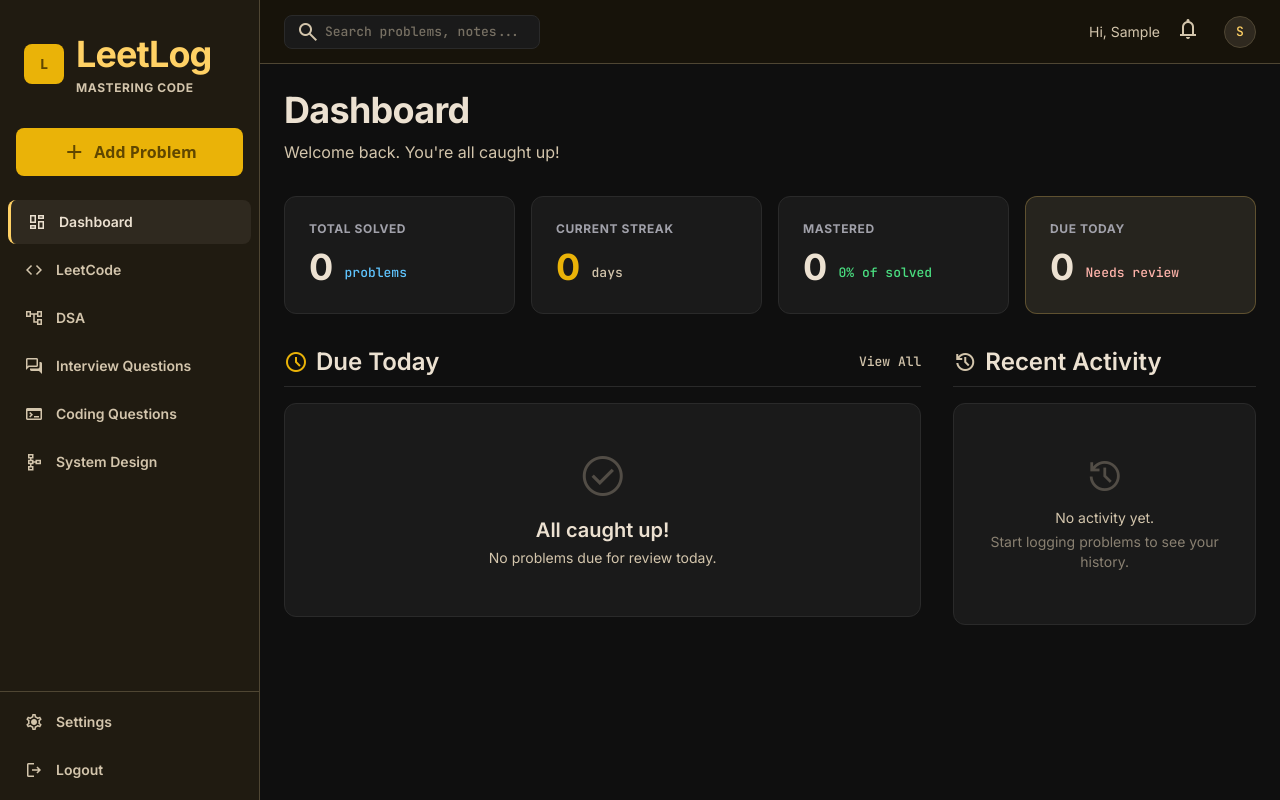
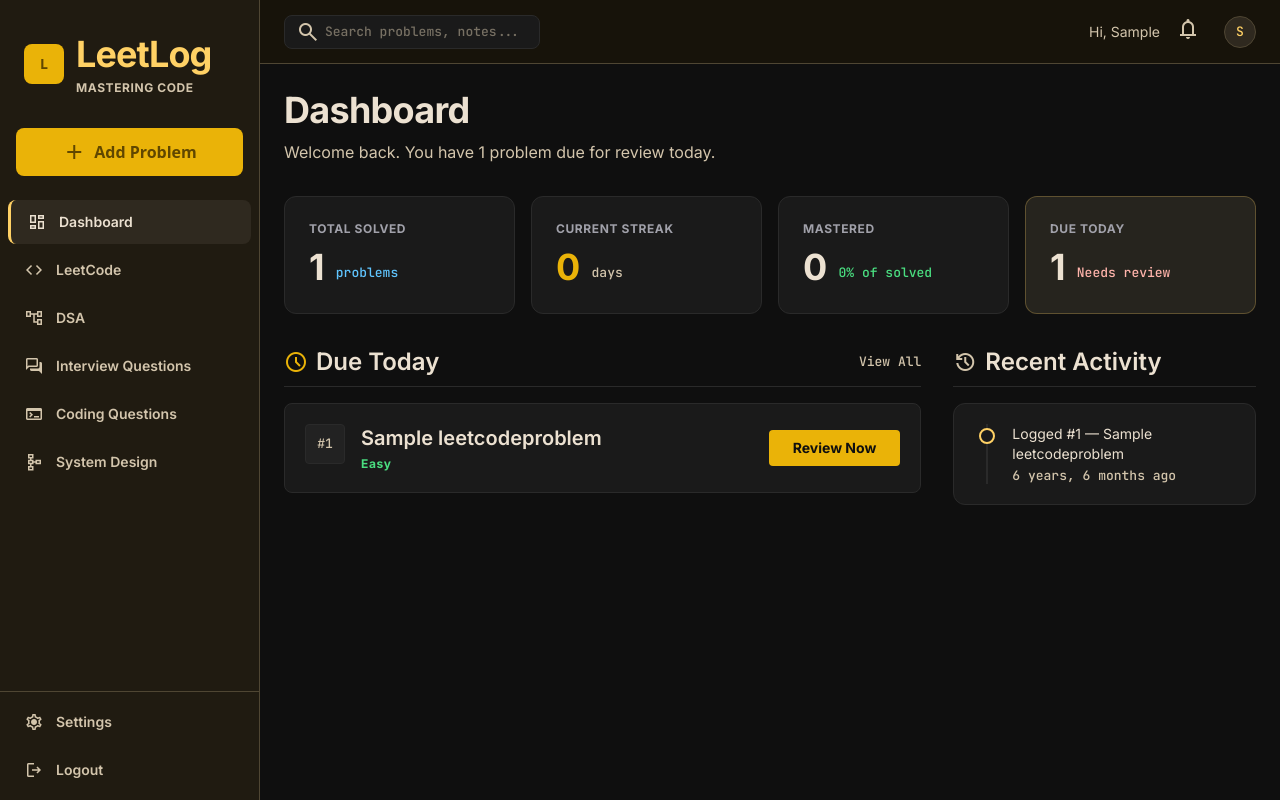
Before and after one commit to Nashiol/LeetLog, a Django app: page /dashboard/ in a window 1280 px wide. Run offline with Django 5.2, Linux system fonts and the light colour scheme; a user stored in the database is signed in; tables that the repository leaves empty hold one stand-in row (values such as "Sample post"); some libraries are stand-ins or nearby versions.

Commit message:
Feature: Integrated real stats to the dashboard.

```diff
--- a/dashboard/templates/dashboard/dashboard.html
+++ b/dashboard/templates/dashboard/dashboard.html
@@ -42,7 +42,7 @@
             <div class="flex items-end gap-3">
                 <span class="font-display text-display text-on-surface">{{ mastered_count }}</span>
                 <span class="font-label-mono text-label-mono text-[#4ADE80] mb-2">
-                    {% if total_problems > 0 %}{{ mastered_count }}% of solved{% else %}0% of solved{% endif %}
+                    {% if total_problems > 0 %}{{ mastered_percentage }}% of solved{% else %}0% of solved{% endif %}
                 </span>
             </div>
         </div>
--- a/dashboard/views.py
+++ b/dashboard/views.py
@@ -1,33 +1,88 @@
-from datetime import date
+from datetime import date, timedelta
 
 from django.contrib.auth.decorators import login_required
+from django.db.models import Count
 from django.http import HttpRequest, HttpResponse
 from django.shortcuts import render
+from django.utils.timesince import timesince
+
+from leetcode.models import LeetCodeProblem
 
 
 @login_required
 def dashboard_view(request: HttpRequest) -> HttpResponse:
     user = request.user
+    today = date.today()
 
-    due_today_count: int = 0
-    total_problems: int = 0
-    easy_count: int = 0
-    medium_count: int = 0
-    hard_count: int = 0
-    mastered_count: int = 0
-    streak: int = 0
+    due_today = (
+        LeetCodeProblem.objects
+        .filter(user=user, next_review_date__lte=today)
+        .exclude(status="mastered")
+        .order_by("next_review_date")
+    )
+    due_today_count: int = due_today.count()
+
+    difficulty_counts = (
+        LeetCodeProblem.objects
+        .filter(user=user)
+        .values("difficulty")
+        .annotate(count=Count("id"))
+    )
+    count_map: dict[str, int] = {
+        item["difficulty"]: item["count"] for item in difficulty_counts
+    }
+    easy_count: int = count_map.get("easy", 0)
+    medium_count: int = count_map.get("medium", 0)
+    hard_count: int = count_map.get("hard", 0)
+    total_problems: int = easy_count + medium_count + hard_count
+
+    mastered_count: int = (
+        LeetCodeProblem.objects
+        .filter(user=user, status="mastered")
+        .count()
+    )
+    mastered_percentage: int = (
+        round(mastered_count / total_problems * 100)
+        if total_problems > 0
+        else 0
+    )
+
+    active_dates = (
+        LeetCodeProblem.objects
+        .filter(user=user)
+        .values_list("created_at__date", flat=True)
+        .distinct()
+        .order_by("-created_at__date")
+    )
+    streak = 0
+    check_date = today
+    for d in active_dates:
+        if d == check_date:
+            streak += 1
+            check_date -= timedelta(days=1)
+        elif d < check_date:
+            break
+
+    recent_problems = LeetCodeProblem.objects.filter(user=user)[:5]
     recent_activity: list[dict[str, str]] = []
+    for p in recent_problems:
+        recent_activity.append({
+            "description": f"Logged #{p.problem_number} — {p.question}",
+            "time": timesince(p.created_at) + " ago",
+        })
 
     context: dict[str, object] = {
+        "due_today": due_today,
         "due_today_count": due_today_count,
         "total_problems": total_problems,
         "easy_count": easy_count,
         "medium_count": medium_count,
         "hard_count": hard_count,
         "mastered_count": mastered_count,
+        "mastered_percentage": mastered_percentage,
         "streak": streak,
         "recent_activity": recent_activity,
-        "today": date.today(),
+        "today": today,
     }
 
     return render(request, "dashboard/dashboard.html", context)
```
